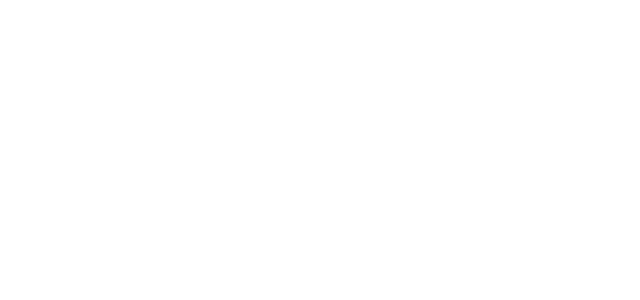
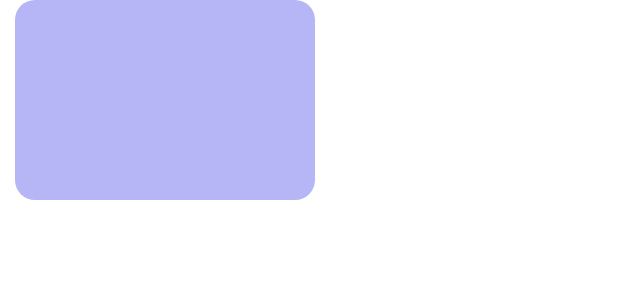
Before and after one commit to Thejuniordev/spinner-components-gallery, a Next.js app: page / in a window 1280 px wide. Shown: the top 300 px of the page, without its empty margins (0-640 px from the left). Built offline with nearby package versions, Linux system fonts and the light colour scheme.

Commit message:
Create card component

```diff
--- /dev/null
+++ b/src/components/Card/Card.module.scss
@@ -0,0 +1,7 @@
+.card {
+    width: 100%;
+    max-width: 300px;
+    height: 200px;
+    background-color: rgb(182, 181, 245);
+    border-radius: 20px;
+}
--- /dev/null
+++ b/src/components/Card/index.tsx
@@ -0,0 +1,9 @@
+import styles from './Card.module.scss'
+
+export default function Card() {
+    return (
+        <div className={styles.card}>
+
+        </div>
+    )
+}
--- a/src/pages/index.tsx
+++ b/src/pages/index.tsx
@@ -1,5 +1,7 @@
 import Head from 'next/head'
 import Image from 'next/image'
+
+import Card from '../components/Card';
 
 export default function Home() {
   return (
@@ -9,6 +11,9 @@
         <meta name="description" content="Spinner Galery" />
         <link rel="icon" href="/favicon.ico" />
       </Head>
+      <div className="container">
+        <Card></Card>
+      </div>
     </div>
   )
 }
```
